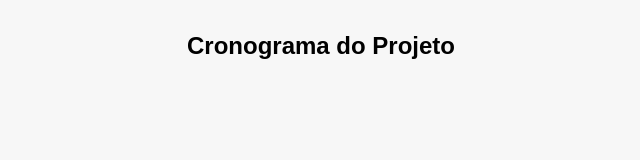
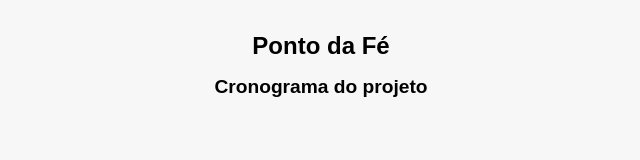
Before and after one commit to rafael-arantes/visio-crono-app, a website: page public/index.html in a window 1280 px wide. Shown: the whole page, without its empty margins (319-959 px from the left). Drawn offline with Linux system fonts and the light colour scheme; no server answers.

Commit message:
feat: add project's static name to h1

```diff
--- a/public/index.html
+++ b/public/index.html
@@ -3,12 +3,13 @@
 <head>
   <meta charset="UTF-8">
   <meta name="viewport" content="width=device-width, initial-scale=1">
-  <title>Cronograma do Projeto</title>
+  <title>Ponto da Fé - Cronograma do projeto</title>
   <link rel="stylesheet" href="style.css">
 </head>
 <body>
   <div class="container">
-    <h1>Cronograma do Projeto</h1>
+    <h1>Ponto da Fé</h1>
+    <h2>Cronograma do projeto</h2>
     <div class="timeline" id="timeline"></div>
   </div>
   <script src="script.js"></script>
--- a/public/style.css
+++ b/public/style.css
@@ -1,7 +1,33 @@
-body { font-family: Arial, sans-serif; margin: 0; background: #f7f7f7; }
-.container { max-width: 500px; margin: 0 auto; padding: 1rem; }
-h1 { font-size: 1.5rem; text-align: center; margin-bottom: 1rem; }
-.timeline { display: flex; flex-direction: column; gap: 1rem; }
+body {
+  font-family: Arial, sans-serif;
+  margin: 0;
+  background: #f7f7f7;
+}
+
+.container {
+  max-width: 500px;
+  margin: 0 auto;
+  padding: 1rem;
+}
+
+h1 {
+  font-size: 1.5rem;
+  text-align: center;
+  margin-bottom: 1rem;
+}
+
+h2 {
+  font-size: 1.2rem;
+  text-align: center;
+  margin-bottom: 1.5rem;
+}
+
+.timeline {
+  display: flex;
+  flex-direction: column;
+  gap: 1rem;
+}
+
 .tile {
   background: #fff;
   border-radius: 8px;
@@ -12,16 +38,37 @@ h1 { font-size: 1.5rem; text-align: center; margin-bottom: 1rem; }
   gap: 1rem;
   position: relative;
 }
+
 .status {
   font-size: 1.5rem;
   width: 2.5rem;
   text-align: center;
 }
-.tile .info { flex: 1; }
-.tile .title { font-weight: bold; font-size: 1.1rem; }
-.tile .date { color: #888; font-size: 0.95rem; }
-.tile .admin-select { margin-top: 0.5rem; }
+
+.tile .info {
+  flex: 1;
+}
+
+.tile .title {
+  font-weight: bold;
+  font-size: 1.1rem;
+}
+
+.tile .date {
+  color: #888;
+  font-size: 0.95rem;
+}
+
+.tile .admin-select {
+  margin-top: 0.5rem;
+}
+
 @media (max-width: 600px) {
-  .container { padding: 0.5rem; }
-  .tile { padding: 0.7rem; }
+  .container {
+    padding: 0.5rem;
+  }
+
+  .tile {
+    padding: 0.7rem;
+  }
 }
```
